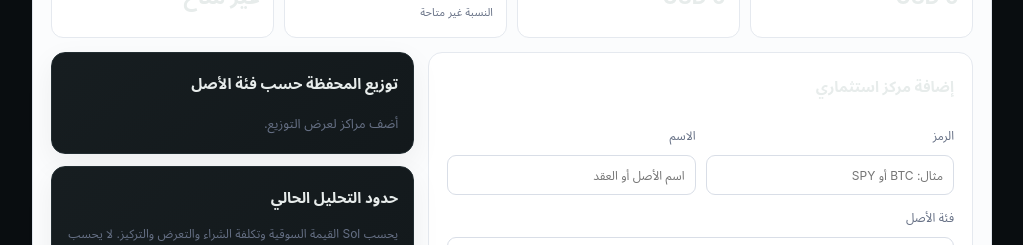
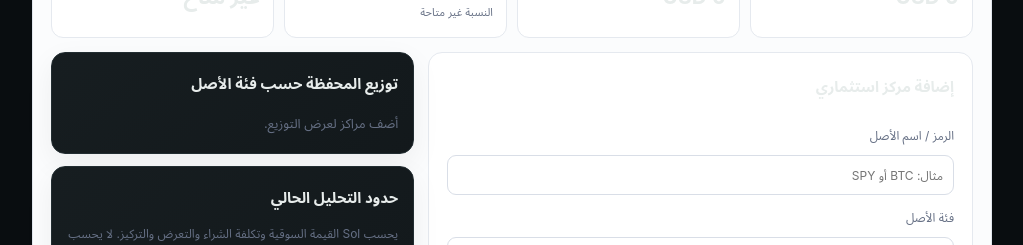
Before and after one commit to raawaa93/Sol, a React (Vite) app: page / in a window 1280 px wide. Shown: the part 4220-4465 px from the top of the page, without its empty margins (4-1027 px from the left). Built offline with nearby package versions, Linux system fonts and the light colour scheme.

Commit message:
perf: streamline portfolio holding entry form

```diff
--- a/src/components/FinancialCockpit.tsx
+++ b/src/components/FinancialCockpit.tsx
@@ -54,7 +54,6 @@ export default function FinancialCockpit() {
   const [fxDate, setFxDate] = useState(today);
   const [period, setPeriod] = useState(monthNow);
   const [holdingSymbol, setHoldingSymbol] = useState('');
-  const [holdingName, setHoldingName] = useState('');
   const [holdingClass, setHoldingClass] = useState<PortfolioAssetClass>('EQUITY');
   const [holdingQuantity, setHoldingQuantity] = useState('1');
   const [holdingCost, setHoldingCost] = useState('0');
@@ -128,7 +127,7 @@ export default function FinancialCockpit() {
 
   const addHolding = () => {
     const holding: PortfolioHolding = {
-      id: makeId(), symbol: holdingSymbol.trim().toUpperCase(), name: holdingName.trim(), assetClass: holdingClass,
+      id: makeId(), symbol: holdingSymbol.trim().toUpperCase(), assetClass: holdingClass,
       quantity: Number(holdingQuantity), averageCost: Number(holdingCost), marketPrice: Number(holdingPrice),
       currency: holdingCurrency.trim().toUpperCase(), contractMultiplier: Number(holdingMultiplier),
       quoteSource: holdingSource.trim(), priceObservedAt: stamp(holdingDate),
@@ -136,7 +135,7 @@ export default function FinancialCockpit() {
     try {
       calculatePortfolio([...ledger.holdings, holding], currency, ledger.fxRates);
       setLedger(current => ({ ...current, holdings: [...current.holdings, holding] }));
-      setHoldingSymbol(''); setHoldingName(''); setHoldingQuantity('1'); setHoldingCost('0'); setHoldingPrice('0');
+      setHoldingSymbol(''); setHoldingQuantity('1'); setHoldingCost('0'); setHoldingPrice('0');
       setHoldingSource(''); setNotice('تمت إضافة المركز إلى المحفظة المحلية، وأُدرجت قيمته السوقية ضمن الأصول.');
     } catch (error) { setNotice(error instanceof Error ? error.message : 'تعذر إضافة المركز.'); }
   };
@@ -205,7 +204,7 @@ export default function FinancialCockpit() {
         <div className="portfolio-layout">
           <form className="finance-form portfolio-form" onSubmit={event => { event.preventDefault(); addHolding(); }}>
             <h4>إضافة مركز استثماري</h4>
-            <div className="finance-form-row"><label>الرمز<input value={holdingSymbol} onChange={event => setHoldingSymbol(event.target.value.toUpperCase())} placeholder="مثال: BTC أو SPY" required /></label><label>الاسم<input value={holdingName} onChange={event => setHoldingName(event.target.value)} placeholder="اسم الأصل أو العقد" required /></label></div>
+            <label>الرمز / اسم الأصل<input value={holdingSymbol} onChange={event => setHoldingSymbol(event.target.value.toUpperCase())} placeholder="مثال: BTC أو SPY" required /></label>
             <label>فئة الأصل<select value={holdingClass} onChange={event => setHoldingClass(event.target.value as PortfolioAssetClass)}><option value="EQUITY">أسهم</option><option value="ETF">صناديق ETF</option><option value="CRYPTO">عملات رقمية</option><option value="BOND">سندات</option><option value="COMMODITY">سلع</option><option value="OPTION">عقود خيارات</option><option value="CASH">نقد</option><option value="OTHER">أخرى</option></select></label>
             <div className="finance-form-row"><label>الكمية / عدد العقود<input type="number" min="0.00000001" step="any" value={holdingQuantity} onChange={event => setHoldingQuantity(event.target.value)} required /></label><label>مضاعف العقد<input type="number" min="0.00000001" step="any" value={holdingMultiplier} onChange={event => setHoldingMultiplier(event.target.value)} required /></label></div>
             <div className="finance-form-row"><label>متوسط تكلفة الوحدة<input type="number" min="0" step="any" value={holdingCost} onChange={event => setHoldingCost(event.target.value)} required /></label><label>السعر الحالي / Mark<input type="number" min="0" step="any" value={holdingPrice} onChange={event => setHoldingPrice(event.target.value)} required /></label></div>
@@ -223,7 +222,7 @@ export default function FinancialCockpit() {
         <div className="portfolio-holdings">
           <h4>المراكز المسجلة</h4>
           {portfolio.value?.holdings.length ? portfolio.value.holdings.map(item => <div className="portfolio-holding-row" key={item.holding.id}>
-            <div className="portfolio-holding-main"><b>{item.holding.symbol} <span>{item.holding.assetClass}</span></b><small>{item.holding.name} · {item.holding.quantity} × {item.holding.contractMultiplier} · {item.holding.currency}</small><small>السعر: {item.holding.marketPrice} · المصدر: {item.holding.quoteSource} · {item.holding.priceObservedAt.slice(0,10)}</small></div>
+            <div className="portfolio-holding-main"><b>{item.holding.symbol} <span>{item.holding.assetClass}</span></b><small>{item.holding.quantity} × {item.holding.contractMultiplier} · {item.holding.currency}</small><small>السعر: {item.holding.marketPrice} · المصدر: {item.holding.quoteSource} · {item.holding.priceObservedAt.slice(0,10)}</small></div>
             <div className="portfolio-holding-value"><strong>{money(item.reportingMarketValue, currency)}</strong><small className={(item.reportingUnrealizedPnl ?? 0) >= 0 ? 'portfolio-positive' : 'portfolio-negative'}>غير محقق: {money(item.reportingUnrealizedPnl, currency)}</small><small>الوزن: {item.weightPct === null ? 'غير مكتمل' : item.weightPct.toFixed(1) + '%'}</small></div>
             <button type="button" aria-label={'حذف ' + item.holding.symbol} onClick={() => setLedger(current => ({ ...current, holdings: current.holdings.filter(row => row.id !== item.holding.id) }))}>×</button>
           </div>) : <p className="finance-empty">لا توجد مراكز استثمارية مسجلة.</p>}
```
